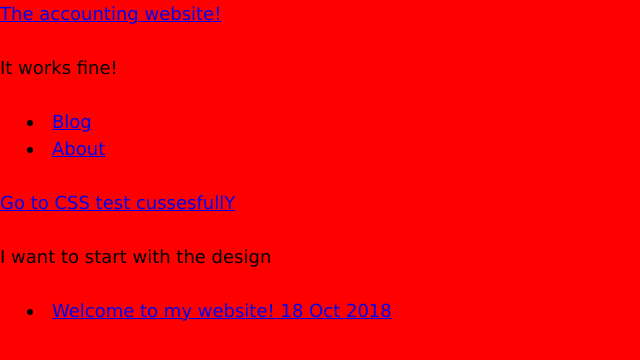
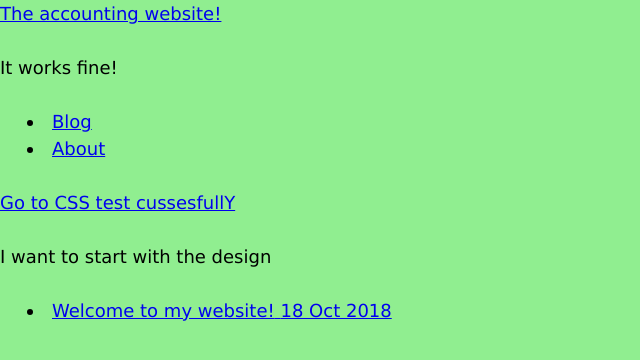
Before and after one commit to StoyanChepov/website-to-glory, a Jekyll site: the page built from index.html, in a window 1280 px wide. Shown: the top 360 px of the page, without its empty margins (0-640 px from the left). Built offline with Jekyll 4.4.1, drawn with Linux system fonts in a browser that asks for light colours.

Commit message:
background has been changed

```diff
--- a/css/styles.css
+++ b/css/styles.css
@@ -1,2 +1,2 @@
-*{padding:0;margin:0}html{-webkit-box-sizing:border-box;box-sizing:border-box;padding-bottom:.5em;background-color:red;font:var(--font-size-initial, 14px)/1.5 "Verdana",sans-serif}*,:after,:before{-webkit-box-sizing:inherit;box-sizing:inherit}@media screen and (min-width:500px){html{font-size:var(--font-size-lv2, 16px)}}@media screen and (min-width:700px){html{font-size:var(--font-size-lv3, 18px)}}@media screen and (min-width:1600px){html{font-size:var(--font-size-lv4, 21px)}}body,form,input,option,select,table,td,textarea,th{font:inherit}h1,h2,h3,h4,h5,h6{line-height:1.2}h1{font-size:3.998em}h2{font-size:2.827em}h3{font-size:1.999em}h4{font-size:1.414em}ol,p,ul{padding-bottom:1.5em}ol,ul{padding-left:1.5rem}li{list-style-position:inside}:root{--font-size-initial: 14px;--font-size-lv2: 16px;--font-size-lv3: 18px;--font-size-lv4: 21px}
+*{padding:0;margin:0}html{-webkit-box-sizing:border-box;box-sizing:border-box;padding-bottom:.5em;background-color:#90ee90;font:var(--font-size-initial, 14px)/1.5 "Verdana",sans-serif}*,:after,:before{-webkit-box-sizing:inherit;box-sizing:inherit}@media screen and (min-width:500px){html{font-size:var(--font-size-lv2, 16px)}}@media screen and (min-width:700px){html{font-size:var(--font-size-lv3, 18px)}}@media screen and (min-width:1600px){html{font-size:var(--font-size-lv4, 21px)}}body,form,input,option,select,table,td,textarea,th{font:inherit}h1,h2,h3,h4,h5,h6{line-height:1.2}h1{font-size:3.998em}h2{font-size:2.827em}h3{font-size:1.999em}h4{font-size:1.414em}ol,p,ul{padding-bottom:1.5em}ol,ul{padding-left:1.5rem}li{list-style-position:inside}:root{--font-size-initial: 14px;--font-size-lv2: 16px;--font-size-lv3: 18px;--font-size-lv4: 21px}
 /*# sourceMappingURL=map/styles.css.map */
--- a/docs/css/styles.css
+++ b/docs/css/styles.css
@@ -1,2 +1,2 @@
-*{padding:0;margin:0}html{-webkit-box-sizing:border-box;box-sizing:border-box;padding-bottom:.5em;background-color:red;font:var(--font-size-initial, 14px)/1.5 "Verdana",sans-serif}*,:after,:before{-webkit-box-sizing:inherit;box-sizing:inherit}@media screen and (min-width:500px){html{font-size:var(--font-size-lv2, 16px)}}@media screen and (min-width:700px){html{font-size:var(--font-size-lv3, 18px)}}@media screen and (min-width:1600px){html{font-size:var(--font-size-lv4, 21px)}}body,form,input,option,select,table,td,textarea,th{font:inherit}h1,h2,h3,h4,h5,h6{line-height:1.2}h1{font-size:3.998em}h2{font-size:2.827em}h3{font-size:1.999em}h4{font-size:1.414em}ol,p,ul{padding-bottom:1.5em}ol,ul{padding-left:1.5rem}li{list-style-position:inside}:root{--font-size-initial: 14px;--font-size-lv2: 16px;--font-size-lv3: 18px;--font-size-lv4: 21px}
+*{padding:0;margin:0}html{-webkit-box-sizing:border-box;box-sizing:border-box;padding-bottom:.5em;background-color:#90ee90;font:var(--font-size-initial, 14px)/1.5 "Verdana",sans-serif}*,:after,:before{-webkit-box-sizing:inherit;box-sizing:inherit}@media screen and (min-width:500px){html{font-size:var(--font-size-lv2, 16px)}}@media screen and (min-width:700px){html{font-size:var(--font-size-lv3, 18px)}}@media screen and (min-width:1600px){html{font-size:var(--font-size-lv4, 21px)}}body,form,input,option,select,table,td,textarea,th{font:inherit}h1,h2,h3,h4,h5,h6{line-height:1.2}h1{font-size:3.998em}h2{font-size:2.827em}h3{font-size:1.999em}h4{font-size:1.414em}ol,p,ul{padding-bottom:1.5em}ol,ul{padding-left:1.5rem}li{list-style-position:inside}:root{--font-size-initial: 14px;--font-size-lv2: 16px;--font-size-lv3: 18px;--font-size-lv4: 21px}
 /*# sourceMappingURL=map/styles.css.map */
--- a/docs/feed.xml
+++ b/docs/feed.xml
@@ -1,4 +1,4 @@
-<?xml version="1.0" encoding="utf-8"?><feed xmlns="http://www.w3.org/2005/Atom" ><generator uri="https://jekyllrb.com/" version="3.8.4">Jekyll</generator><link href="https://stoyanchepov.github.io/feed.xml" rel="self" type="application/atom+xml" /><link href="https://stoyanchepov.github.io/" rel="alternate" type="text/html" /><updated>2018-11-13T08:57:21+02:00</updated><id>https://stoyanchepov.github.io/feed.xml</id><title type="html">The accounting website!</title><subtitle>It works fine!</subtitle><entry><title type="html">Welcome to my website!</title><link href="https://stoyanchepov.github.io/jekyll/update/2018/10/18/welcome-to-jekyll.html" rel="alternate" type="text/html" title="Welcome to my website!" /><published>2018-10-18T19:03:08+03:00</published><updated>2018-10-18T19:03:08+03:00</updated><id>https://stoyanchepov.github.io/jekyll/update/2018/10/18/welcome-to-jekyll</id><content type="html" xml:base="https://stoyanchepov.github.io/jekyll/update/2018/10/18/welcome-to-jekyll.html">&lt;p&gt;this is the first postthis is the first postthis is the first postthis is the first postthis is the first postthis is the first postthis is the first post&lt;/p&gt;
+<?xml version="1.0" encoding="utf-8"?><feed xmlns="http://www.w3.org/2005/Atom" ><generator uri="https://jekyllrb.com/" version="3.8.4">Jekyll</generator><link href="https://stoyanchepov.github.io/feed.xml" rel="self" type="application/atom+xml" /><link href="https://stoyanchepov.github.io/" rel="alternate" type="text/html" /><updated>2018-11-13T09:00:15+02:00</updated><id>https://stoyanchepov.github.io/feed.xml</id><title type="html">The accounting website!</title><subtitle>It works fine!</subtitle><entry><title type="html">Welcome to my website!</title><link href="https://stoyanchepov.github.io/jekyll/update/2018/10/18/welcome-to-jekyll.html" rel="alternate" type="text/html" title="Welcome to my website!" /><published>2018-10-18T19:03:08+03:00</published><updated>2018-10-18T19:03:08+03:00</updated><id>https://stoyanchepov.github.io/jekyll/update/2018/10/18/welcome-to-jekyll</id><content type="html" xml:base="https://stoyanchepov.github.io/jekyll/update/2018/10/18/welcome-to-jekyll.html">&lt;p&gt;this is the first postthis is the first postthis is the first postthis is the first postthis is the first postthis is the first postthis is the first post&lt;/p&gt;
 
 &lt;p&gt;this is the first postthis is the first postthis is the first postthis is the first postthis is the first postthis is the first postthis is the first postthis is the first postthis is the first postthis is the first postthis is the first post&lt;/p&gt;
 
--- a/scss/_typography.scss
+++ b/scss/_typography.scss
@@ -1,6 +1,6 @@
 /*typography*/
 html{
-     background-color: red;
+     background-color: lightgreen;
     font:var( --font-size-initial, 14px) /1.5 "Verdana", sans-serif;
 }
 @media screen and (min-width:500px){
```
Also changed, not shown: 2 other files.
